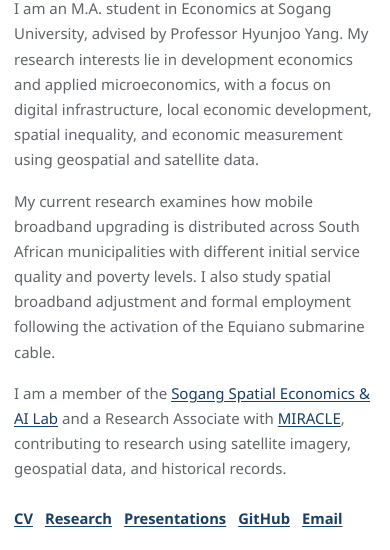
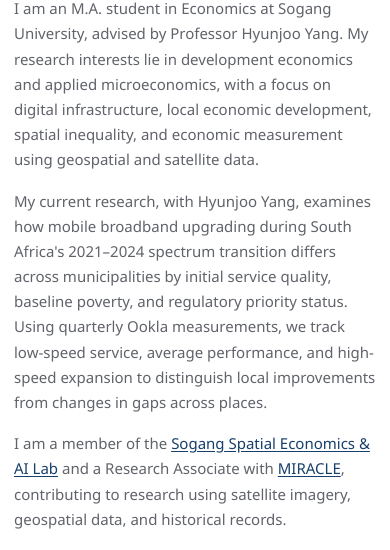
Before and after one commit to yoorims/yoorimson, a website: page index.html in a window 390 px wide. Shown: the part 294-844 px from the top of the page. Drawn offline with Linux system fonts and the light colour scheme.

Commit message:
Align current research introduction with mobile broadband draft

```diff
--- a/content/profile.json
+++ b/content/profile.json
@@ -4,7 +4,7 @@
   "photo": "./assets/profile.png",
   "role": "M.A. Student in Economics",
   "tagline": "Development Economics and Digital Infrastructure",
-  "bio": "I am an M.A. student in Economics at Sogang University, advised by Professor Hyunjoo Yang. My research interests lie in development economics and applied microeconomics, with a focus on digital infrastructure, local economic development, spatial inequality, and economic measurement using geospatial and satellite data. My current research examines mobile broadband upgrading across South African municipalities with different initial quality and poverty levels, as well as spatial broadband adjustment and employment following Equiano. I am a member of the Sogang Spatial Economics & AI Lab and a Research Associate with MIRACLE.",
+  "bio": "I am an M.A. student in Economics at Sogang University, advised by Professor Hyunjoo Yang. My research interests lie in development economics and applied microeconomics, with a focus on digital infrastructure, local economic development, spatial inequality, and economic measurement using geospatial and satellite data. My current research, with Hyunjoo Yang, examines how mobile broadband upgrading during South Africa's 2021–2024 spectrum transition differs across municipalities by initial service quality, baseline poverty, and regulatory priority status. Using quarterly Ookla measurements, we track low-speed service, average performance, and high-speed expansion to distinguish local improvements from changes in gaps across places. I am a member of the Sogang Spatial Economics & AI Lab and a Research Associate with MIRACLE.",
   "affiliation": "M.A. in Economics, Sogang University",
   "location": "Seoul, Korea",
   "email": "yoorim0917@gmail.com",
--- a/index.html
+++ b/index.html
@@ -60,10 +60,12 @@
               spatial inequality, and economic measurement using geospatial and satellite data.
             </p>
             <p>
-              My current research examines how mobile broadband upgrading is distributed across
-              South African municipalities with different initial service quality and poverty
-              levels. I also study spatial broadband adjustment and formal employment following
-              the activation of the Equiano submarine cable.
+              My current research, with Hyunjoo Yang, examines how mobile broadband upgrading
+              during South Africa's 2021–2024 spectrum transition differs across municipalities
+              by initial service quality, baseline poverty, and regulatory priority status.
+              Using quarterly Ookla measurements, we track low-speed service, average performance,
+              and high-speed expansion to distinguish local improvements from changes in gaps
+              across places.
             </p>
             <p>
               I am a member of the <a href="https://hy263.github.io/projects/">Sogang Spatial
--- a/script.js
+++ b/script.js
@@ -5,7 +5,7 @@ const fallbackData = {
     "photo": "./assets/profile.png",
     "role": "M.A. Student in Economics",
     "tagline": "Development Economics and Digital Infrastructure",
-    "bio": "I am an M.A. student in Economics at Sogang University, advised by Professor Hyunjoo Yang. My research interests lie in development economics and applied microeconomics, with a focus on digital infrastructure, local economic development, spatial inequality, and economic measurement using geospatial and satellite data. My current research examines mobile broadband upgrading across South African municipalities with different initial quality and poverty levels, as well as spatial broadband adjustment and employment following Equiano. I am a member of the Sogang Spatial Economics & AI Lab and a Research Associate with MIRACLE.",
+    "bio": "I am an M.A. student in Economics at Sogang University, advised by Professor Hyunjoo Yang. My research interests lie in development economics and applied microeconomics, with a focus on digital infrastructure, local economic development, spatial inequality, and economic measurement using geospatial and satellite data. My current research, with Hyunjoo Yang, examines how mobile broadband upgrading during South Africa's 2021–2024 spectrum transition differs across municipalities by initial service quality, baseline poverty, and regulatory priority status. Using quarterly Ookla measurements, we track low-speed service, average performance, and high-speed expansion to distinguish local improvements from changes in gaps across places. I am a member of the Sogang Spatial Economics & AI Lab and a Research Associate with MIRACLE.",
     "affiliation": "M.A. in Economics, Sogang University",
     "location": "Seoul, Korea",
     "email": "yoorim0917@gmail.com",
```
